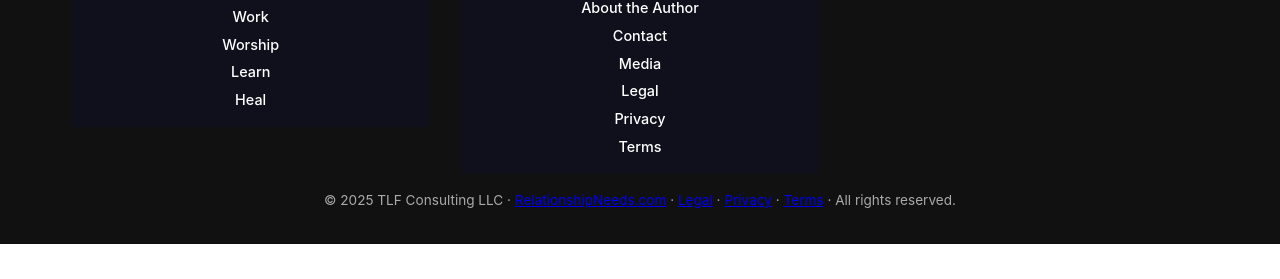
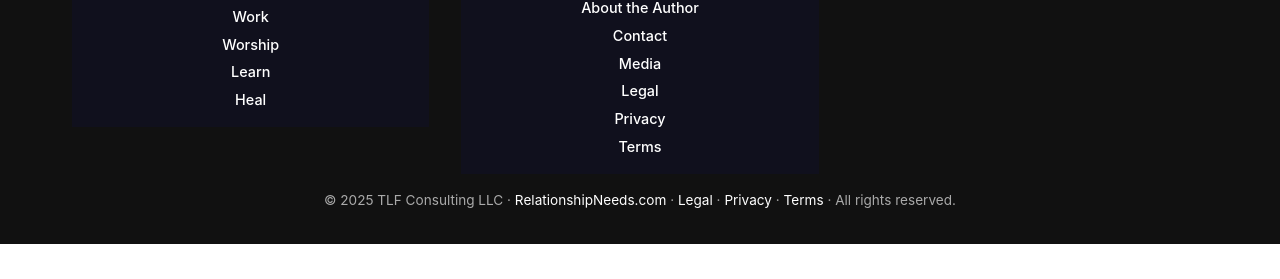
Before and after one commit to RelationshipNeeds/RN, a plain HTML site: page index.html in a window 1280 px wide. Shown: the part 8590-8869 px from the top of the page. Drawn offline with Linux system fonts and the light colour scheme.

Commit message:
change legal links to white new CSS

```diff
--- a/index.html
+++ b/index.html
@@ -719,6 +719,17 @@
 	body{ padding-bottom:2.2rem; }
 	@media print{ .ai-mini-bar{ display:none; } body{ padding-bottom:0; } }
 	}
+	.footer-bottom a {
+	color: #fff; /* pure white links */
+	text-decoration: none;
+	border-bottom: 1px solid transparent;
+	transition: border-color 0.2s ease;
+	}
+
+	.footer-bottom a:hover {
+	border-bottom-color: rgba(255, 255, 255, 0.6); /* soft underline on hover */
+	}
+
 	</style>
 
 
```
